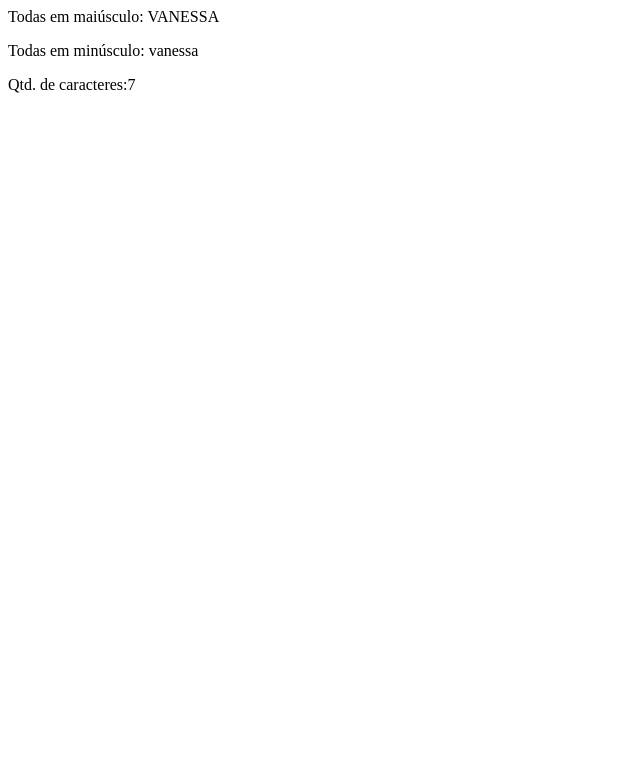
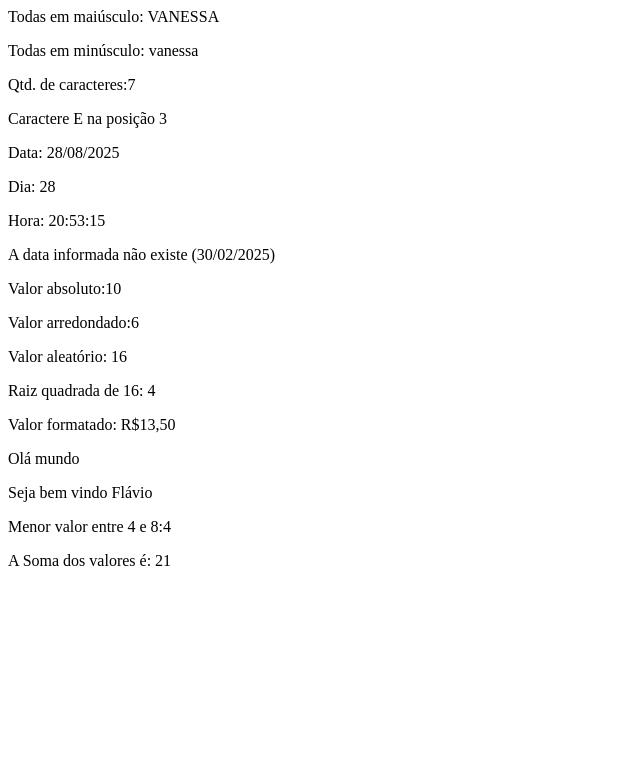
Before and after one commit to vanessaborges2/Repositorio-EletivaI-FatecPrudente, a PHP site: page /04-09/funcoes.php in a window 1280 px wide. Shown: the top 783 px of the page, without its empty margins (0-640 px from the left). Run offline with PHP 8.4, Linux system fonts and the light colour scheme.

Commit message:
Aula 04-09 (3)

```diff
--- a/04-09/funcoes.php
+++ b/04-09/funcoes.php
@@ -3,3 +3,54 @@
     echo "<p>Todas em maiúsculo: ".strtoupper($nome)."</p>";
     echo "<p>Todas em minúsculo: ".strtolower($nome)."</p>";
     echo "<p>Qtd. de caracteres:".strlen($nome)."</p>";
+    $posicao = strpos($nome, "e");
+    echo "<p>Caractere E na posição $posicao</p>";
+    date_default_timezone_set('America/Sao_Paulo');
+    $data1 = date("d/m/Y");
+    $dia = date("d");
+    $hora = date("H:i:s");
+
+    echo "<p>Data: $data1</p>";
+    echo "<p>Dia: $dia </p>";
+    echo "<p>Hora: $hora </p>";
+    if(checkdate(2, 30, 2025)){
+        echo "<p> A data informada existe (30/02/2025)</p>";
+    } else {
+        echo "<p> A data informada não existe (30/02/2025)</p>";
+    }
+
+    $valor = -10;
+    echo "<p>Valor absoluto:".abs($valor)."</p>";
+    $valor = 5.9;
+    echo "<p>Valor arredondado:".round($valor)."</p>";
+    $valor = rand(1, 100);
+    echo "<p>Valor aleatório: $valor</p>";
+    echo "<p>Raiz quadrada de 16: ".sqrt(16)."</p>";
+    $valor = 13.5;
+    echo "<p>Valor formatado: R$".
+                number_format($valor, 2, ",", ".")."</p>";
+
+    function exibirSaudacao(){
+        echo "<p>Olá mundo<p/>";
+    }
+
+    exibirSaudacao();
+
+    function exibirSaudacaoComNome($nome){
+        echo "<p>Seja bem vindo $nome </p>";
+    }
+
+    exibirSaudacaoComNome("Flávio");
+
+    function menorValor($valor1, $valor2){
+        return min($valor1, $valor2);
+    }
+
+    echo "Menor valor entre 4 e 8:".menorValor(8,4);
+
+    function somarValores(...$numeros){
+        return array_sum($numeros);
+    }
+
+    $soma = somarValores(1,2,3,4,5,6);
+    echo "<p>A Soma dos valores é: $soma </p>";
```
